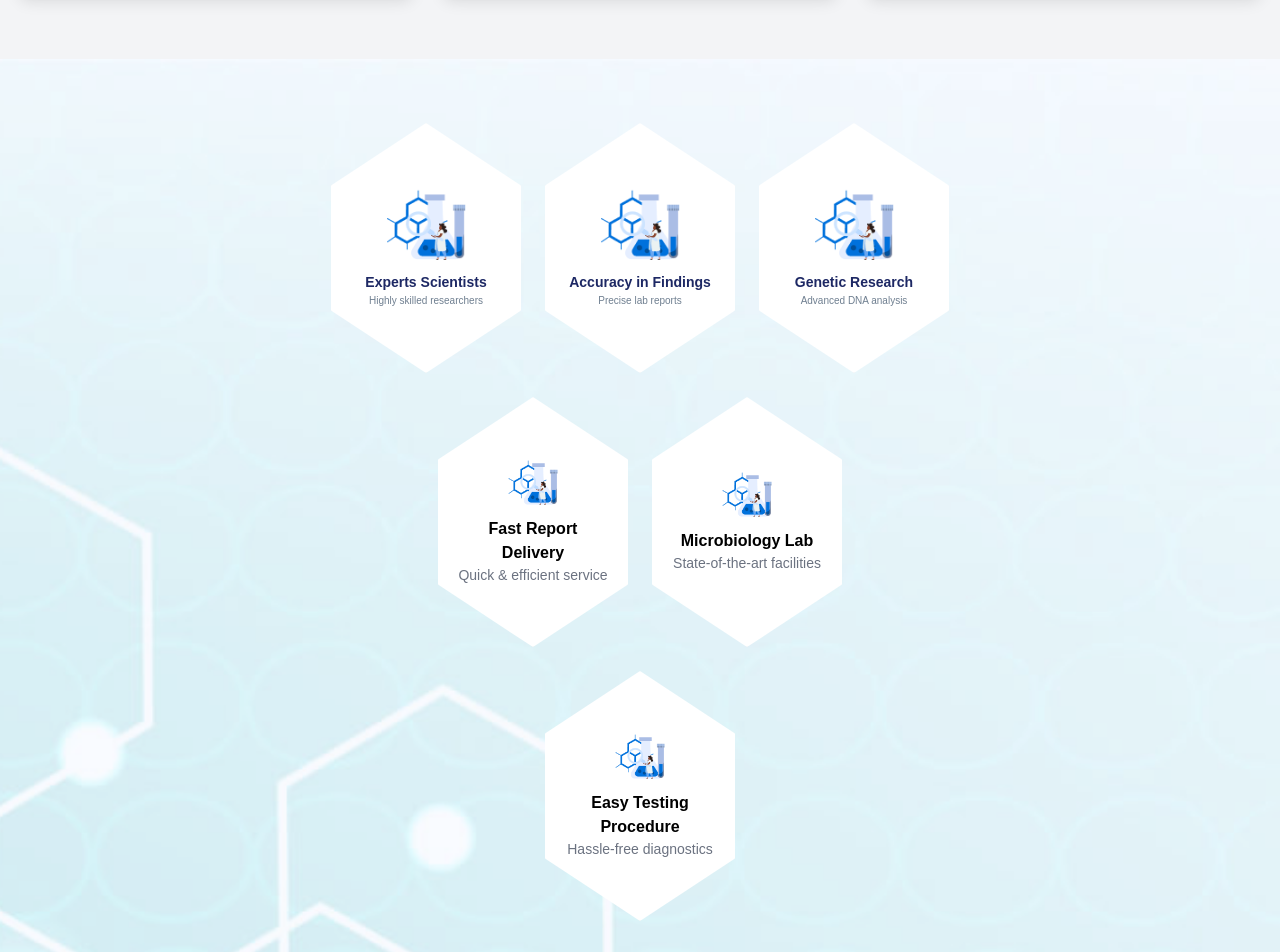
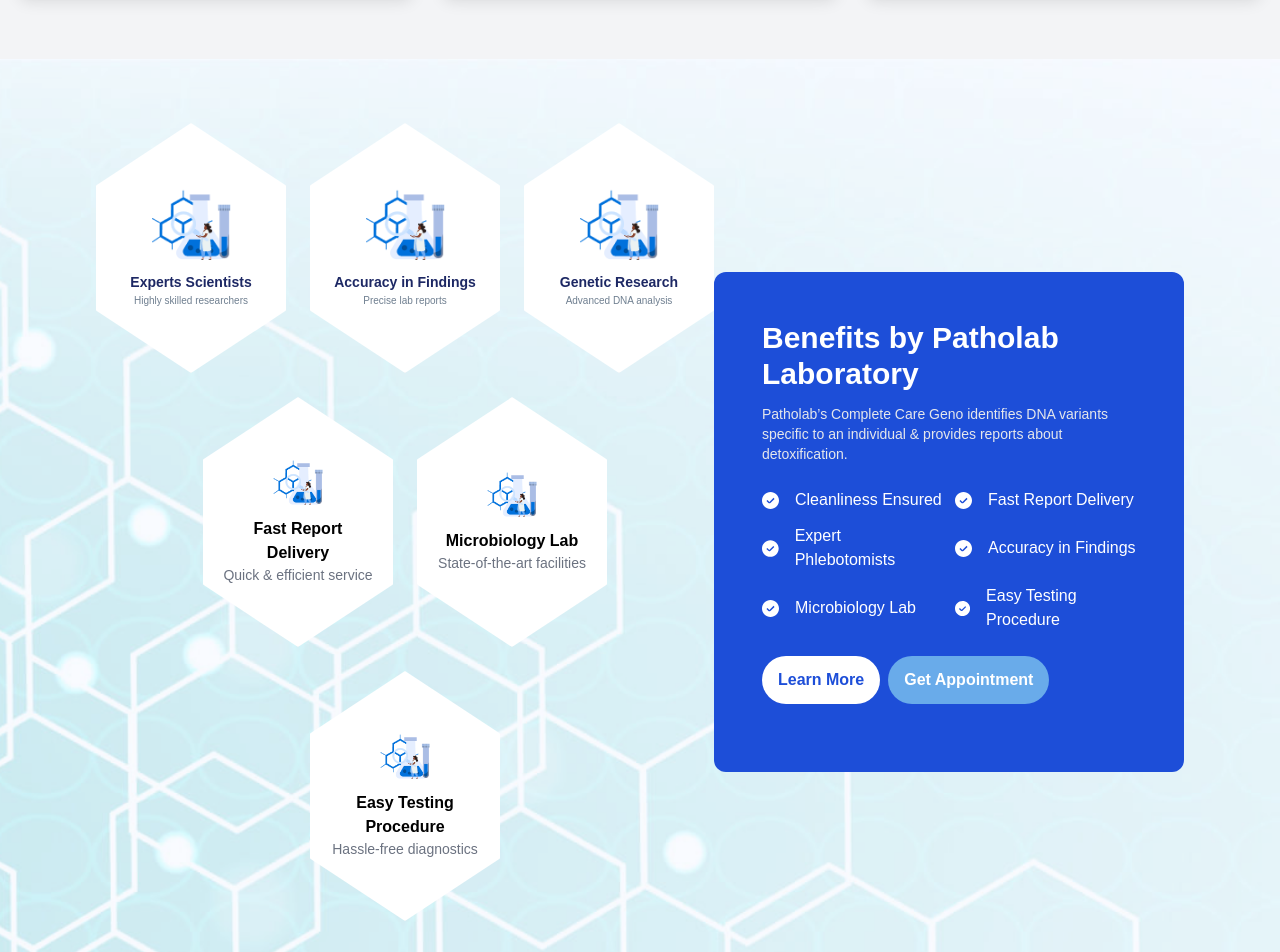
Before and after one commit to Lucien-Vaibhav/altus-health, a Next.js app: page / in a window 1280 px wide. Shown: the part 3020-3972 px from the top of the page. Built offline with nearby package versions, Linux system fonts and the light colour scheme.

Commit message:
fixed the hexagon pattern issue in homepage

```diff
--- a/src/app/components/homepage/BenefitsSection.tsx
+++ b/src/app/components/homepage/BenefitsSection.tsx
@@ -6,10 +6,10 @@
 
 export default function BenefitsSection() {
   const microscopeRef = useRef<HTMLDivElement | null>(null);
-  const [isMobile, setIsMobile] = useState(false);
+  const [isTabletOrMobile, setIsTabletOrMobile] = useState(false);
 
   useEffect(() => {
-    const handleResize = () => setIsMobile(window.innerWidth < 768);
+    const handleResize = () => setIsTabletOrMobile(window.innerWidth < 768);
     handleResize();
     window.addEventListener("resize", handleResize);
     return () => window.removeEventListener("resize", handleResize);
@@ -75,12 +75,21 @@
         }}
       ></div>
 
-      {/* Desktop: Grid layout (Hexagons Left, Benefits Card Right) */}
-      {!isMobile ? (
-        <div className="relative max-w-7xl mx-auto flex flex-col items-center space-y-10 md:space-y-12">
-          {/* Hexagonal Grid */}
-          <div className="flex flex-col items-center space-y-6">
-            <div className="flex space-x-6">
+      <div className="relative max-w-7xl mx-auto flex flex-col lg:flex-row lg:items-center lg:justify-between space-y-10 lg:space-y-0">
+        {/* Hexagon Grid */}
+        <div
+          className={`flex ${
+            isTabletOrMobile
+              ? "flex-col items-center space-y-6"
+              : "flex-col items-center space-y-6"
+          }`}
+        >
+          {/* First Row */}
+          <div
+            className={`flex ${
+              isTabletOrMobile ? "flex-col space-y-6" : "space-x-6"
+            }`}
+          >
             {benefits.slice(0, 3).map((item, index) => (
               <div
                 key={index}
@@ -100,7 +109,12 @@
             ))}
           </div>
 
-            <div className="flex space-x-6 mt-[-40px]">
+          {/* Second Row */}
+          <div
+            className={`flex ${
+              isTabletOrMobile ? "flex-col space-y-6" : "space-x-6 mt-[-40px]"
+            }`}
+          >
             {benefits.slice(3, 5).map((item, index) => (
               <div
                 key={index}
@@ -120,7 +134,10 @@
             ))}
           </div>
 
-            <div className="mt-[-40px]">
+          {/* Last Row */}
+          <div
+            className={`mt-[-40px] ${isTabletOrMobile ? "flex flex-col" : ""}`}
+          >
             <div className="hexagon flex flex-col items-center justify-center">
               <Image
                 src={benefits[5].icon}
@@ -136,35 +153,11 @@
           </div>
         </div>
 
-          {/* Right Side: Benefits Box */}
+        {/* Benefits Card */}
+        <div className={`${isTabletOrMobile ? "mt-10 w-full" : "lg:w-1/2"}`}>
           <BenefitsCard microscopeRef={microscopeRef} />
         </div>
-      ) : (
-        // Mobile: Hexagons in a straight line, Benefits Card below
-        <div className="relative max-w-7xl mx-auto">
-          <div className="flex flex-wrap justify-center gap-4 mb-8">
-            {benefits.map((item, index) => (
-              <div
-                key={index}
-                className="hexagon flex flex-col items-center justify-center"
-              >
-                <Image
-                  src={item.icon}
-                  alt={item.title}
-                  width={50}
-                  height={50}
-                />
-                <h3 className="text-md font-semibold mt-3 text-black">
-                  {item.title}
-                </h3>
-                <p className="text-sm text-gray-500">{item.subtitle}</p>
       </div>
-            ))}
-          </div>
-
-          <BenefitsCard microscopeRef={microscopeRef} />
-        </div>
-      )}
 
       <style jsx>{`
         .hexagon {
@@ -234,19 +227,12 @@
       </ul>
 
       <div className="mt-6 flex gap-2 items-center">
-        <button className="bg-white text-blue-700 px-4 py-4 rounded-full font-semibold hover:bg-gray-200">
+        <button className="bg-white text-[16px] text-blue-700 px-4 py-3 rounded-full font-semibold hover:bg-gray-200">
           Learn More
         </button>
-        <button className="bg-[#69ABEA] text-white px-4 py-4 rounded-full font-semibold">
+        <button className="bg-[#69ABEA] text-white px-4 py-3 rounded-full font-semibold">
           Get Appointment
         </button>
-      </div>
-
-      <div
-        ref={microscopeRef}
-        className="absolute bottom-[-100] z-[0] right-6 hidden md:block"
-      >
-        <Image src="/img-11.png" alt="Microscope" width={200} height={200} />
       </div>
     </div>
   );
```
Lines whose indentation alone changed are shown as unchanged.
